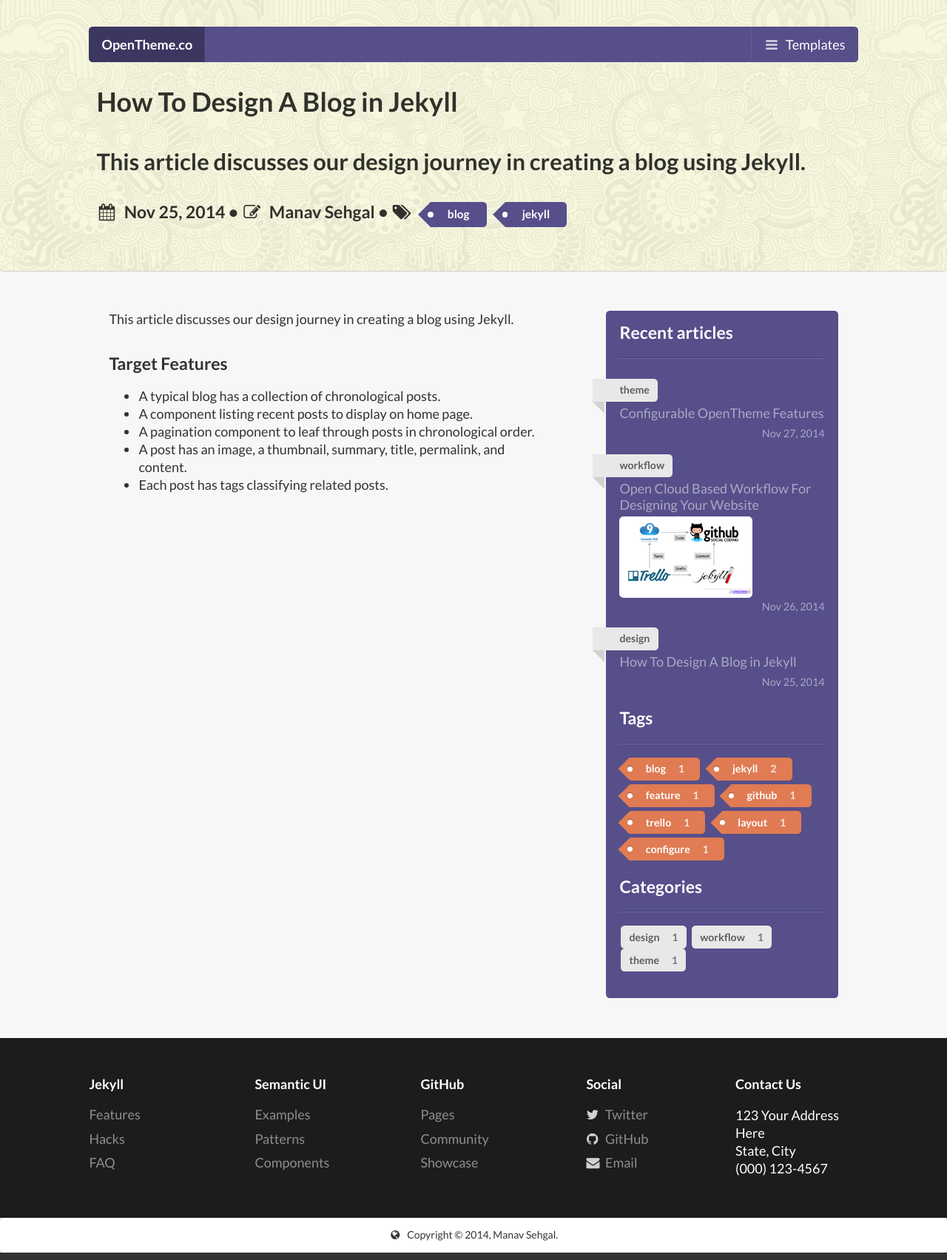
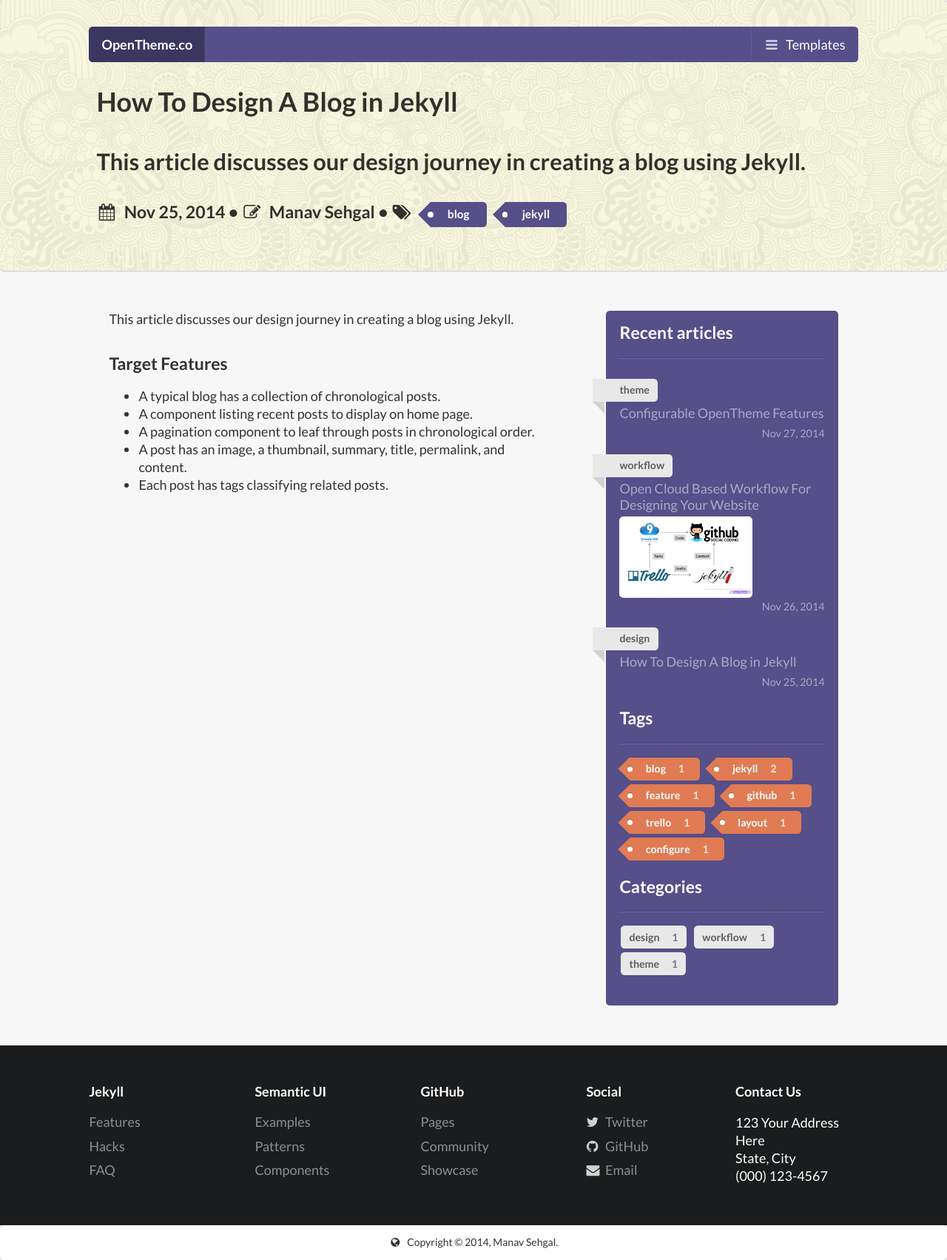
Before and after one commit to manavsehgal/opentheme, a Jekyll site: the page built from _posts/blog/2014-11-25-how-to-design-a-blog-in-jekyll.md, in a window 1280 px wide. Shown: the whole page at 74% size. Built offline with Jekyll 4.4.1, drawn with Linux system fonts in a browser that asks for light colours; nearby versions of some CDN libraries.

Commit message:
Minor. Fix category label spacing

```diff
--- a/_includes/site-categories.html
+++ b/_includes/site-categories.html
@@ -1,3 +1,3 @@
 {% for category in site.categories limit:site.categories_limit %}
-  <a class="ui small label">{{ category | first }} <div class="detail">{{ category | last | size }}</div></a>
+  <a class="ui small label categories">{{ category | first }} <div class="detail">{{ category | last | size }}</div></a>
 {% endfor %}
--- a/css/custom.css
+++ b/css/custom.css
@@ -63,6 +63,11 @@
 ---------------*/
 
 .global .tag {
+  margin-right: 5px;
+  margin-bottom: 5px;
+}
+
+.global .label.categories {
   margin-right: 5px;
   margin-bottom: 5px;
 }
```
